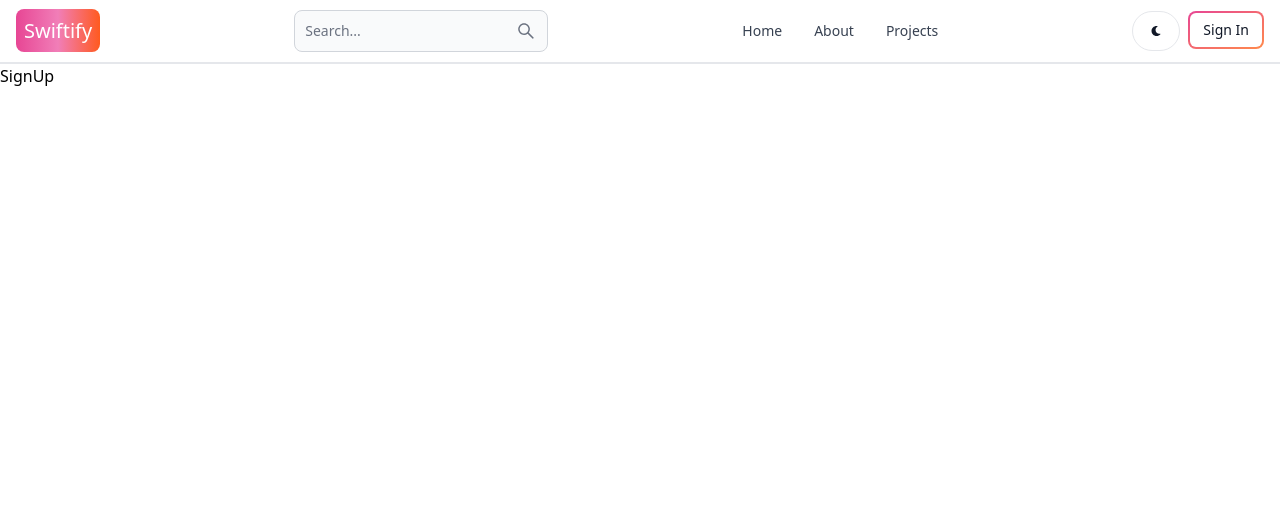
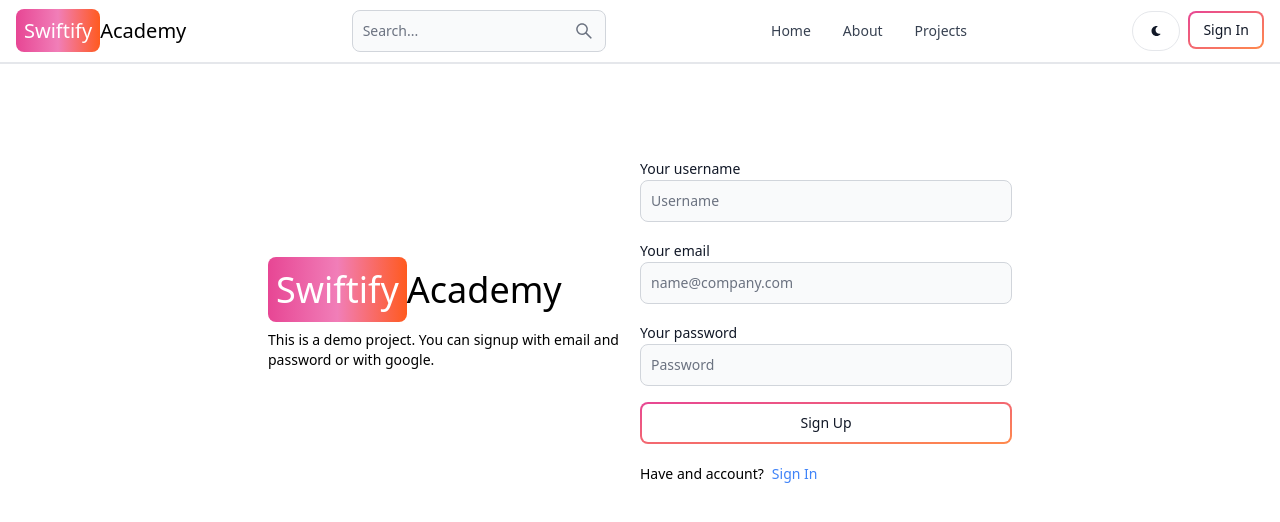
Before and after one commit to shak49/Swiftify_Acadamy, a React (Vite) app in the folder client/: page /sign-up in a window 1280 px wide. Shown: the top 522 px of the page. Built offline with nearby package versions, Linux system fonts and the light colour scheme.

Commit message:
SignUp page implemented

```diff
--- a/client/src/components/Header.jsx
+++ b/client/src/components/Header.jsx
@@ -11,6 +11,7 @@
     <Navbar className="border-b-2">
         <Link to="/" className="self-center whitespace-nowrap text-sm sm:text-xl dark:text-white">
             <span className='px-2 py-2 bg-gradient-to-r from-pink-500 via-pink-400 to-orange-500 rounded-lg text-white'>Swiftify</span>
+            Academy
         </Link>
         <form>
             <TextInput type="text" placeholder="Search..." rightIcon={ AiOutlineSearch } className="hidden lg:inline"/>
--- a/client/src/pages/SignUp.jsx
+++ b/client/src/pages/SignUp.jsx
@@ -1,7 +1,44 @@
 import React from 'react'
+import { Link } from 'react-router-dom'
+import { Button, Label, TextInput } from 'flowbite-react'
 
 export default function SignUp() {
   return (
-    <div>SignUp</div>
+    <div className='min-h-screen mt-20'>
+      <div className='flex p-3  max-w-3xl mx-auto flex-col md:flex-row md:items-center'>
+        <div className='flex-1'>
+          <Link to='/' className='sm-bold dark:text-white text-4xl'>
+              <span className='px-2 py-2 bg-gradient-to-r from-pink-500 via-pink-400 to-orange-500 rounded-lg text-white'>Swiftify</span>
+              Academy
+          </Link>
+          <p className='text-sm mt-5'>
+            This is a demo project. You can signup with email and password or with google.
+          </p>
+        </div>
+        <div className='flex-1'>
+          <form className='flex flex-col gap-4'>
+            <div>
+              <Label value='Your username' />
+              <TextInput type='text' placeholder='Username' id='username' />
+            </div>
+            <div>
+              <Label value='Your email' />
+              <TextInput type='text' placeholder='name@company.com' id='email' />
+            </div>
+            <div>
+              <Label value='Your password' />
+              <TextInput type='text' placeholder='Password' id='password' />
+            </div>
+            <Button outline gradientDuoTone='pinkToOrange' type='submit'>
+              Sign Up
+            </Button>
+          </form>
+          <div className='flex gap-2 text-sm mt-5'>
+            <span>Have and account?</span>
+            <Link to='/sign-in' className='text-blue-500'>Sign In</Link>
+          </div>
+        </div>
+      </div>
+    </div>
   )
 }
```
